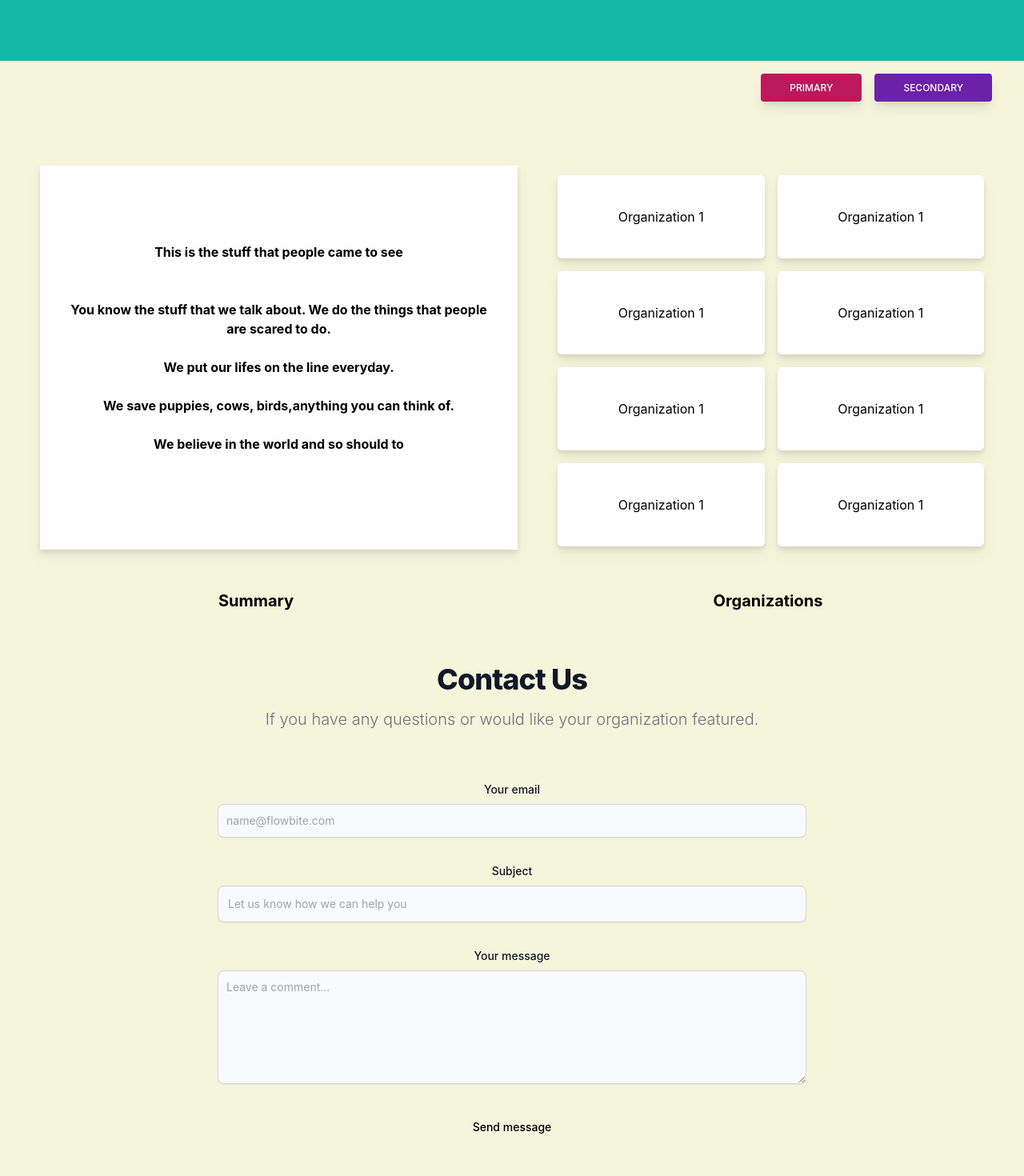
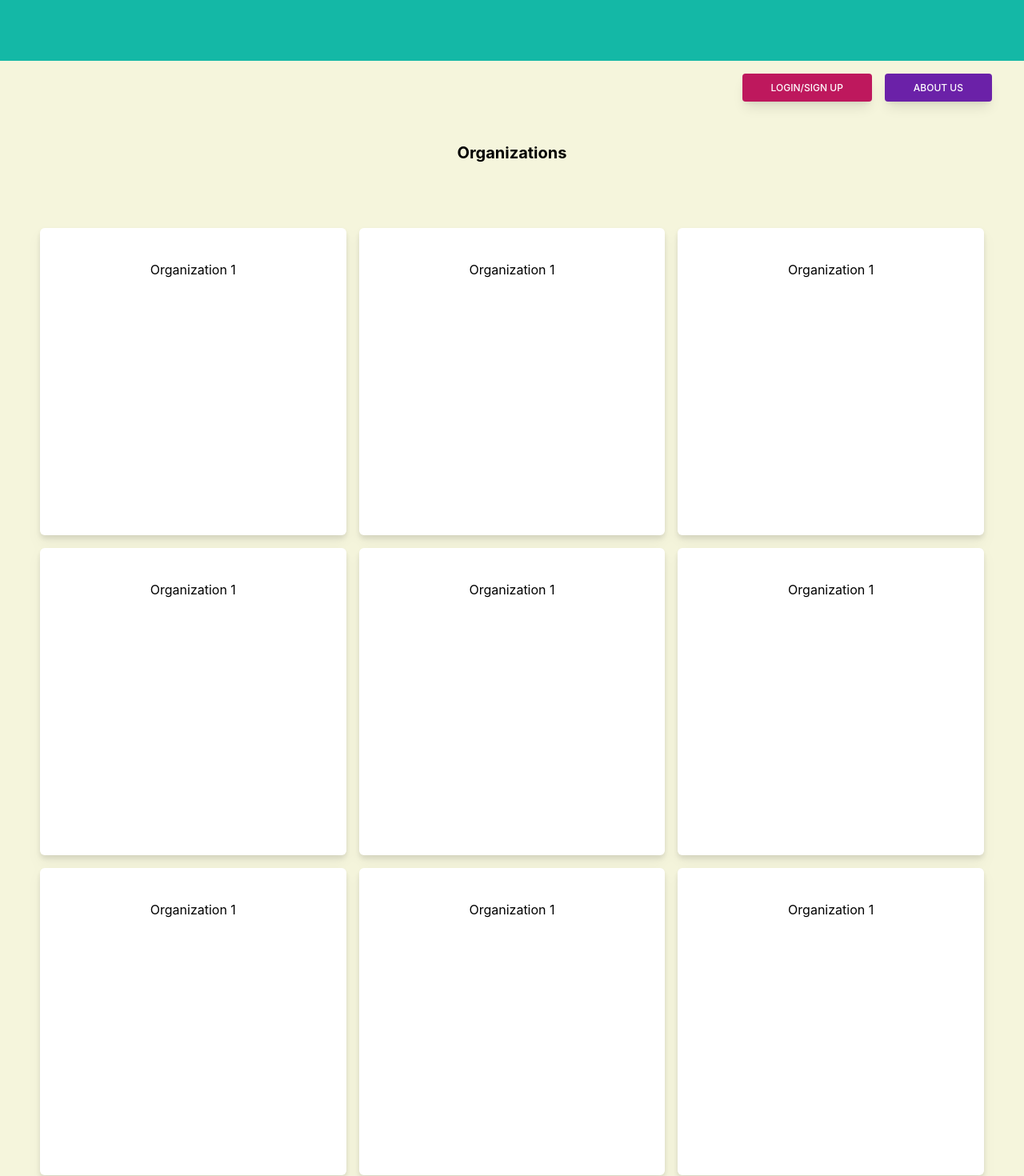
Before and after one commit to leothoma88/GiveBackApp, a React (Create React App) app: page / in a window 1280 px wide. Shown: the part 180-1650 px from the top of the page at 80% size. Built offline with nearby package versions, Linux system fonts and the light colour scheme.

Commit message:
new homepage

```diff
--- a/src/components/Home.jsx
+++ b/src/components/Home.jsx
@@ -4,44 +4,43 @@ const Home = () => {
   return (
     <div>
     <main>
+    <div className="flex">
+            <p className="text-xl mt-[50px] font-bold text-center flex-1">Organizations</p>
+        </div>
         <div className="flex" alt="middlesections">
-            <div className="font-bold px-8 drop-shadow-lg flex-1 h-96 mt-20 ml-[50px] w-1/2 h-[30rem] bg-white"><br/><br/><br/><br/>This is the stuff that people came to see <br/><br/><br/> You know the stuff that we talk about. We do the things that people are scared to do.<br/><br/> We put our lifes on the line everyday.<br/><br/>We save puppies, cows, birds,anything you can think of.<br/><br/>We believe in the world and so should to<br/><br/></div>
-            <div className="drop-shadow-lg flex-1 h-96 mt-20 m-[50px] w-1/2 h-[30rem] ">
-            <div className="my-3 grid grid-cols-2 gap-4">
-                <div className='rounded-md border-slate-400 px-9 py-10 bg-white'>Organization 1</div>
+            <div className="drop-shadow-lg flex-auto mt-20 m-[50px]  ">
+            <div className="grid grid-cols-3 gap-4">
+                <div className='h-96 rounded-md  border-slate-400 px-9 py-10 bg-white'>Organization 1</div>
+                <div className='h-96 rounded-md px-9 py-10 bg-white'>Organization 1</div>
                 <div className='rounded-md px-9 py-10 bg-white'>Organization 1</div>
                 <div className='rounded-md px-9 py-10 bg-white'>Organization 1</div>
+                <div className='h-96 rounded-md px-9 py-10 bg-white'>Organization 1</div>
                 <div className='rounded-md px-9 py-10 bg-white'>Organization 1</div>
-                <div className='rounded-md px-9 py-10 bg-white'>Organization 1</div>
-                <div className='rounded-md px-9 py-10 bg-white'>Organization 1</div>
+                <div className='h-96 rounded-md px-9 py-10 bg-white'>Organization 1</div>
                 <div className='rounded-md px-9 py-10 bg-white'>Organization 1</div>
                 <div className='rounded-md px-9 py-10 bg-white'>Organization 1</div>
 
         </div>
             </div>
         </div>
-        <div className="flex">
-            <p className="text-xl font-bold text-center flex-1">Summary</p>
-            <p className="text-xl font-bold text-center flex-1">Organizations</p>
-        </div>
-        <section className=" dark:bg-gray-900">
+        <section className="bg-gray-900 ">
             <div className="py-8 lg:py-16 px-4 mx-auto max-w-screen-md">
-                <h2 className="mb-4 text-4xl tracking-tight font-extrabold text-center text-gray-900 dark:text-white">Contact Us</h2>
-                <p className="mb-8 lg:mb-16 font-light text-center text-gray-500 dark:text-gray-400 sm:text-xl">If you have any questions or would like your organization featured.</p>
+                <h2 className="mb-4 text-4xl tracking-tight font-extrabold text-center text-white">Contact Us</h2>
+                <p className="mb-8 lg:mb-16 font-light text-center text-gray-400 sm:text-xl">If you have any questions or would like your organization featured.</p>
                 <form action="#" className="space-y-8">
                     <div>
-                        <label for="email" className="block mb-2 text-sm font-medium text-gray-900 dark:text-gray-300">Your email</label>
+                        <label for="email" className="block mb-2 text-sm font-medium text-gray-300">Your email</label>
                         <input type="email" id="email" className="shadow-sm bg-gray-50 border border-gray-300 text-gray-900 text-sm rounded-lg focus:ring-primary-500 focus:border-primary-500 block w-full p-2.5 dark:bg-gray-700 dark:border-gray-600 dark:placeholder-gray-400 dark:text-white dark:focus:ring-primary-500 dark:focus:border-primary-500 dark:shadow-sm-light" placeholder="name@flowbite.com" required/>
                     </div>
                     <div>
-                        <label for="subject" className="block mb-2 text-sm font-medium text-gray-900 dark:text-gray-300">Subject</label>
+                        <label for="subject" className="block mb-2 text-sm font-medium text-gray-300">Subject</label>
                         <input type="text" id="subject" className="block p-3 w-full text-sm text-gray-900 bg-gray-50 rounded-lg border border-gray-300 shadow-sm focus:ring-primary-500 focus:border-primary-500 dark:bg-gray-700 dark:border-gray-600 dark:placeholder-gray-400 dark:text-white dark:focus:ring-primary-500 dark:focus:border-primary-500 dark:shadow-sm-light" placeholder="Let us know how we can help you" required/>
                     </div>
                     <div className="sm:col-span-2">
-                        <label for="message" className="block mb-2 text-sm font-medium text-gray-900 dark:text-gray-400">Your message</label>
+                        <label for="message" className="block mb-2 text-sm font-medium text-gray-400">Your message</label>
                         <textarea id="message" rows="6" className="block p-2.5 w-full text-sm text-gray-900 bg-gray-50 rounded-lg shadow-sm border border-gray-300 focus:ring-primary-500 focus:border-primary-500 dark:bg-gray-700 dark:border-gray-600 dark:placeholder-gray-400 dark:text-white dark:focus:ring-primary-500 dark:focus:border-primary-500" placeholder="Leave a comment..."></textarea>
                     </div>
-                    <button type="submit" className="py-3 px-5 text-sm font-medium text-center text-black rounded-lg bg-primary-700 sm:w-fit hover:bg-primary-800 focus:ring-4 focus:outline-none focus:ring-primary-300 dark:bg-primary-600 dark:hover:bg-primary-700 dark:focus:ring-primary-800">Send message</button>
+                    <button type="submit" className="py-3 px-5 text-sm font-medium text-center text-black rounded-lg bg-slate-300 sm:w-fit hover:bg-primary-800 focus:ring-4 focus:outline-none  bg-primary-600 hover:bg-primary-700 focus:ring-primary-800">Send message</button>
                 </form>
             </div>
           </section>
--- a/src/components/Nav.jsx
+++ b/src/components/Nav.jsx
@@ -4,8 +4,8 @@ const Nav = () => {
   return (
     <div className="flex justify-end">
         <div className="space-x-4 space-y-4 mr-10">
-          <button type="button" className="inline-block px-9 py-2.5 bg-pink-700 text-white font-medium text-xs leading-tight uppercase rounded shadow-lg hover:bg-blue-700 hover:shadow-lg focus:bg-blue-700 focus:shadow-lg focus:outline-none focus:ring-0 active:bg-blue-800 active:shadow-lg transition duration-150 ease-in-out">Primary</button>
-          <button type="button" className="inline-block px-9 py-2.5 bg-purple-800 text-white font-medium text-xs leading-tight uppercase rounded shadow-lg hover:bg-purple-700 hover:shadow-lg focus:bg-purple-700 focus:shadow-lg focus:outline-none focus:ring-0 active:bg-blue-800 active:shadow-lg transition duration-150 ease-in-out">Secondary</button>
+          <button type="button" className="inline-block px-9 py-2.5 bg-pink-700 text-white font-medium text-xs leading-tight uppercase rounded shadow-lg hover:bg-blue-700 hover:shadow-lg focus:bg-blue-700 focus:shadow-lg focus:outline-none focus:ring-0 active:bg-blue-800 active:shadow-lg transition duration-150 ease-in-out">Login/Sign Up</button>
+          <button type="button" className="inline-block px-9 py-2.5 bg-purple-800 text-white font-medium text-xs leading-tight uppercase rounded shadow-lg hover:bg-purple-700 hover:shadow-lg focus:bg-purple-700 focus:shadow-lg focus:outline-none focus:ring-0 active:bg-blue-800 active:shadow-lg transition duration-150 ease-in-out">About Us</button>
         </div>
       </div>
   )
```
